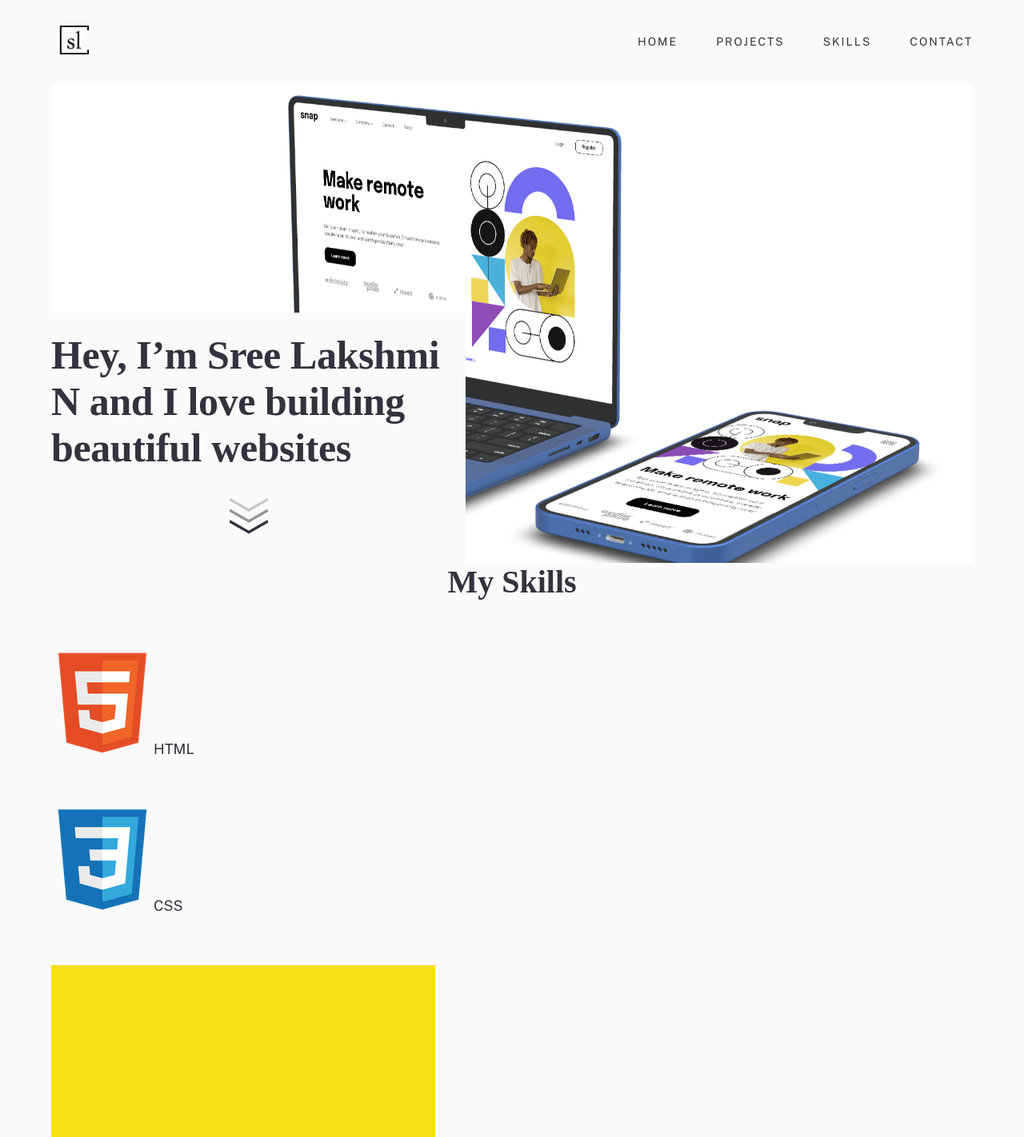
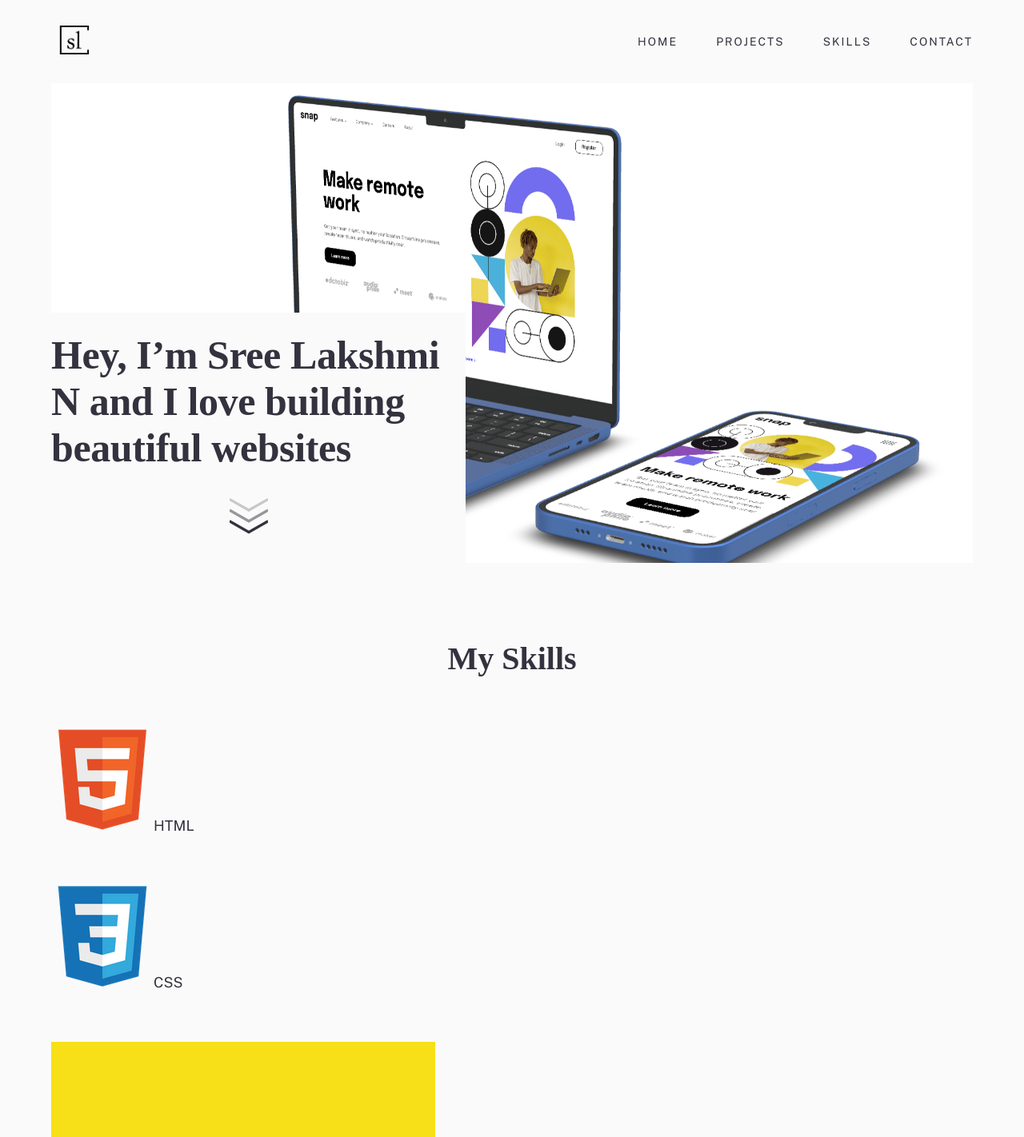
Before and after one commit to sree-lakshmi-n/portfolio, a React (Create React App) app: page / in a window 1280 px wide. Shown: the top 1422 px of the page at 80% size. Built offline with nearby package versions, Linux system fonts and the light colour scheme; a web font is replaced by a local one.

Commit message:
section-skills padding

```diff
--- a/src/components/SkillsSection/SkillsSection.css
+++ b/src/components/SkillsSection/SkillsSection.css
@@ -0,0 +1,7 @@
+.section-skills {
+  padding: 9.6rem 0;
+}
+/* .skills-wrapper {
+  display: grid;
+  grid-template-columns: ;
+} */
```
